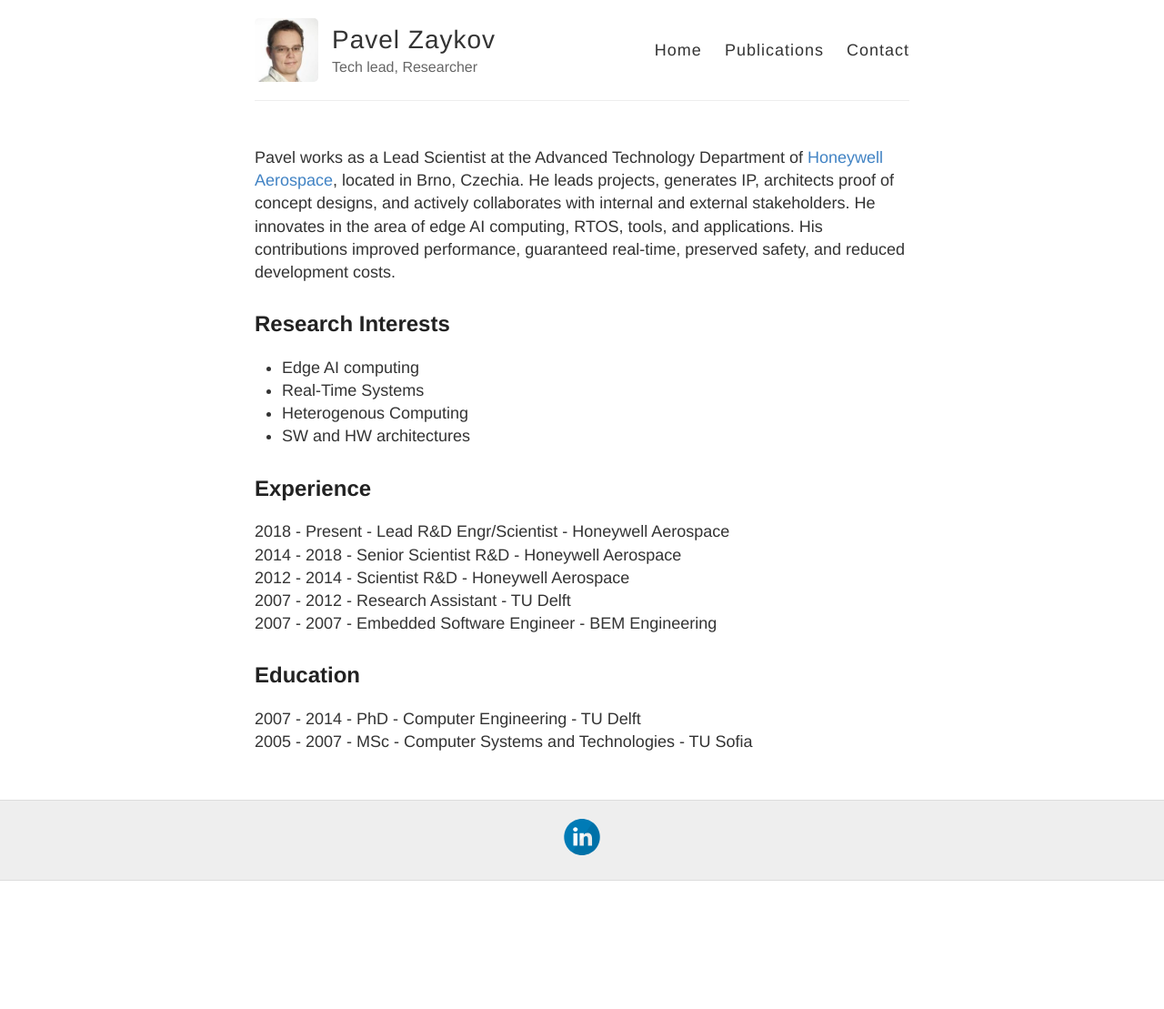
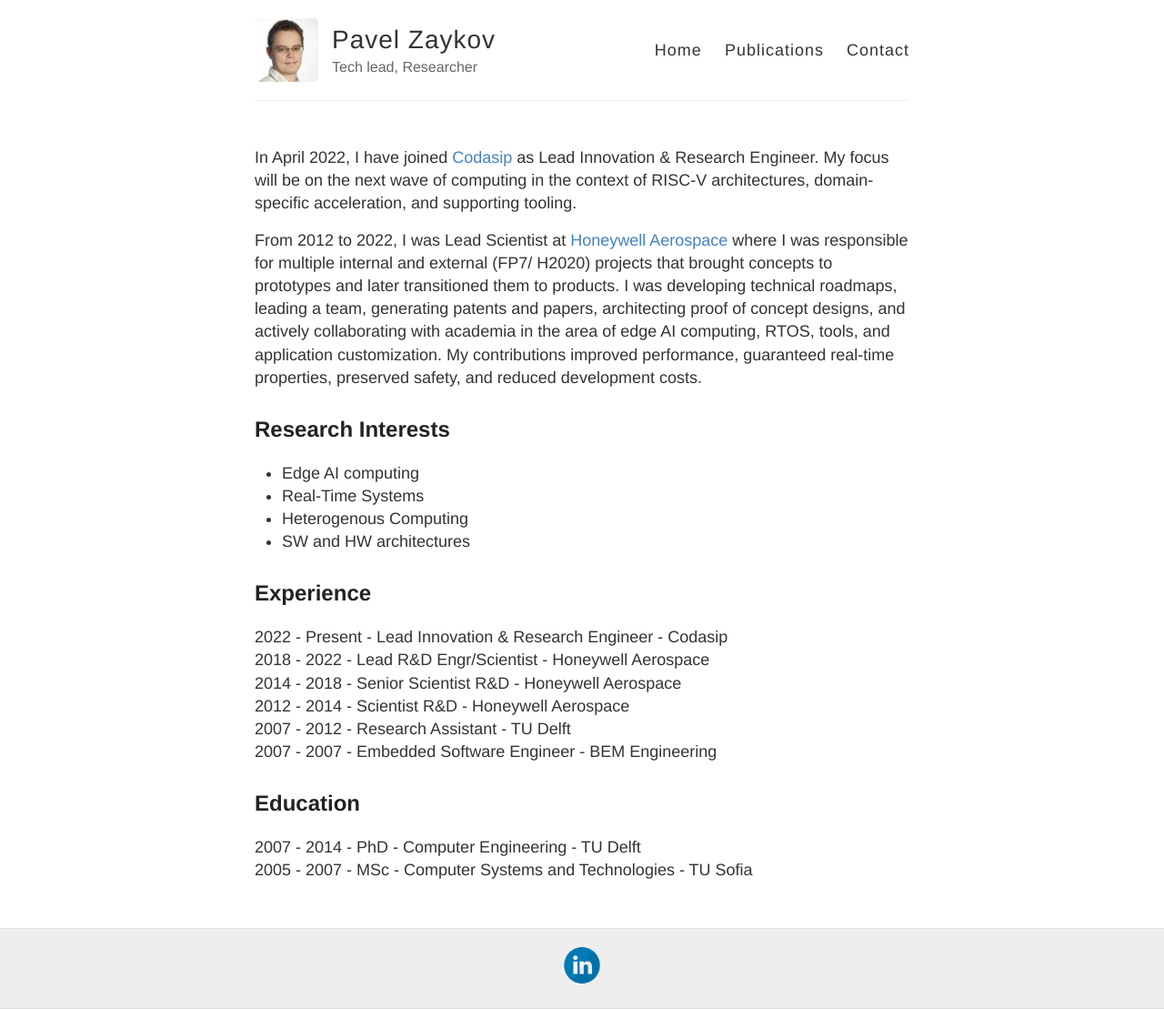
Before and after one commit to zaykov/web-page, a Jekyll site: the page built from index.md, in a window 1280 px wide. Shown: the whole page at 91% size. Built offline with Jekyll 4.4.1, drawn with Linux system fonts in a browser that asks for light colours; comment, search, counter and statistics services are not loaded; before the commit the page ends 968 px from its top, so only the background shows below that.

Commit message:
Codasip update.

```diff
--- a/index.md
+++ b/index.md
@@ -2,7 +2,11 @@
 layout: page
 ---
 
-Pavel works as a Lead Scientist at the Advanced Technology Department of <a href="http://aerospace.honeywell.com/" target="_blank">Honeywell Aerospace</a>, located in Brno, Czechia. He leads projects, generates IP, architects proof of concept designs, and actively collaborates with internal and external stakeholders. He innovates in the area of edge AI computing, RTOS, tools, and applications. His contributions improved performance, guaranteed real-time, preserved safety, and reduced development costs.
+In April 2022, I have joined <a href="https://codasip.com/" target="_blank">Codasip</a> as Lead Innovation & Research Engineer. My focus will be on the next wave of computing in the context of RISC-V architectures, domain-specific acceleration, and supporting tooling.
+
+From 2012 to 2022, I was Lead Scientist at <a href="http://aerospace.honeywell.com/" target="_blank">Honeywell Aerospace</a> where I was responsible for multiple internal and external (FP7/ H2020) projects that brought concepts to prototypes and later transitioned them to products. I was developing technical roadmaps, leading a team, generating patents and papers, architecting proof of concept designs, and actively collaborating with academia in the area of edge AI computing, RTOS, tools, and application customization. My contributions improved performance, guaranteed real-time properties, preserved safety, and reduced development costs.
+
+
 
 ## Research Interests
 * Edge AI computing
@@ -12,7 +16,8 @@ Pavel works as a Lead Scientist at the Advanced Technology Department of <a href
 
 
 ## Experience
-2018 - Present - Lead R&D Engr/Scientist  - Honeywell Aerospace <br>
+2022 - Present - Lead Innovation & Research Engineer - Codasip <br>
+2018 - 2022 - Lead R&D Engr/Scientist  - Honeywell Aerospace <br>
 2014 - 2018 - Senior Scientist R&D - Honeywell Aerospace <br>
 2012 - 2014 - Scientist R&D - Honeywell Aerospace <br>
 2007 - 2012 - Research Assistant - TU Delft <br>
```
